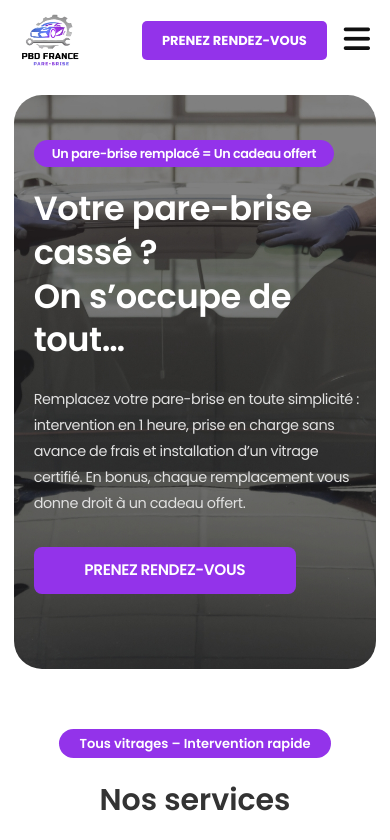
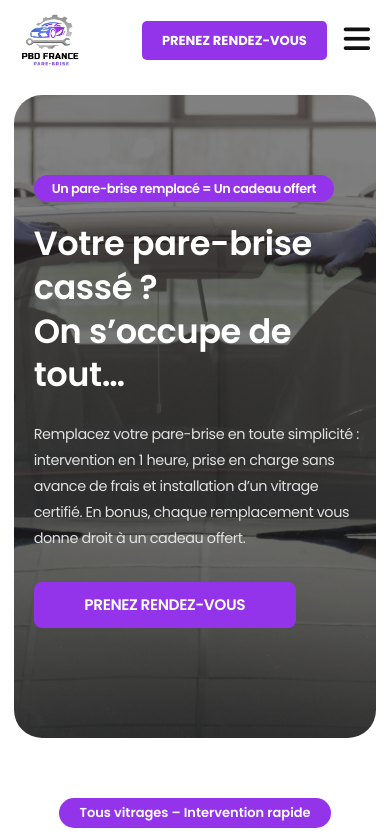
Before and after one commit to asmatrouky/parebrisedepannage, a Next.js app: page / in a window 390 px wide. Shown: the top 840 px of the page. Built offline with nearby package versions, Linux system fonts and the light colour scheme.

Commit message:
Mise à jour css mobile

```diff
--- a/app/globals.css
+++ b/app/globals.css
@@ -320,7 +320,7 @@ body {
   .hero-container {
     margin-top : 75px;
     min-height: 68vh;
-    padding: 30px 15px;
+    padding: 80px 15px;
     box-shadow: none;
     width: 93%;
     margin-bottom: 50px;
```
